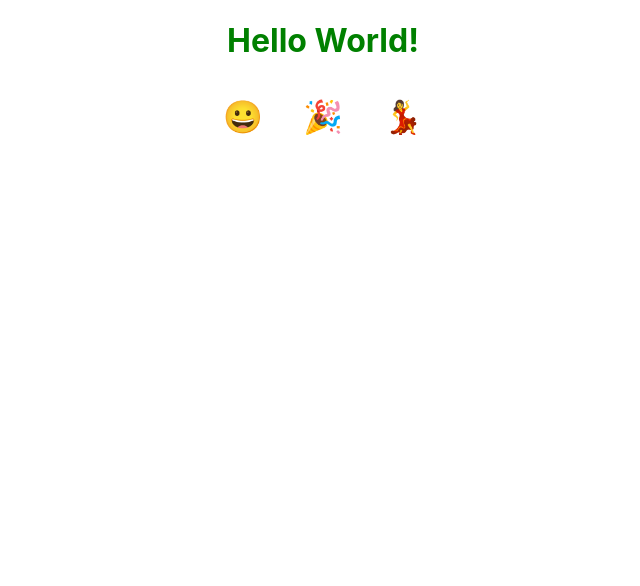
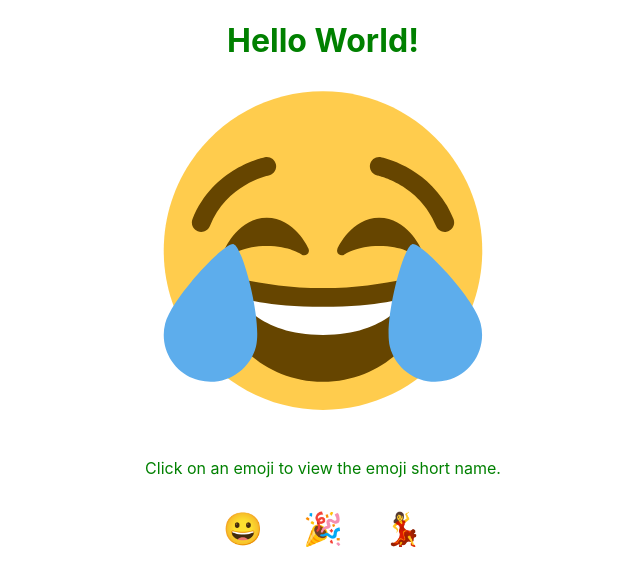
Before and after one commit to topcook/myReactApp, a React (Create React App) app: page / in a window 1280 px wide. Shown: the top 586 px of the page, without its empty margins (317-957 px from the left). Built offline with nearby package versions, Linux system fonts and the light colour scheme.

Commit message:
I added reusable component. Here, I edited the svg file's content and deleted 'xmlns="http://www.w3.org/2000/svg"' because of parse error.

```diff
--- a/src/App.js
+++ b/src/App.js
@@ -1,4 +1,5 @@
 import './App.css';
+import Instructions from './Instructions';
 
 function App() {
   const greeting = 'greeting';
@@ -26,6 +27,7 @@ function App() {
     <div className='container'>
       <h1 id={greeting} >Hello World!</h1>
       { displayAction && <p>I'm writing JSX</p>}
+      <Instructions />
       <ul>
         {
             emojis.map( emoji => (
--- /dev/null
+++ b/src/Instructions.js
@@ -0,0 +1,15 @@
+import React, {Component} from 'react';
+import emoji from './emoji.svg'
+
+export default class Instructions extends Component {
+
+    render() {
+        return(
+            <div className='instructions'>
+                <img alt="laughing crying emoji" src={emoji} />
+                <p>Click on an emoji to view the emoji short name.</p>
+            </div>
+        )
+    }
+
+}
```
Also changed, not shown: src/emoji.svg (added).
